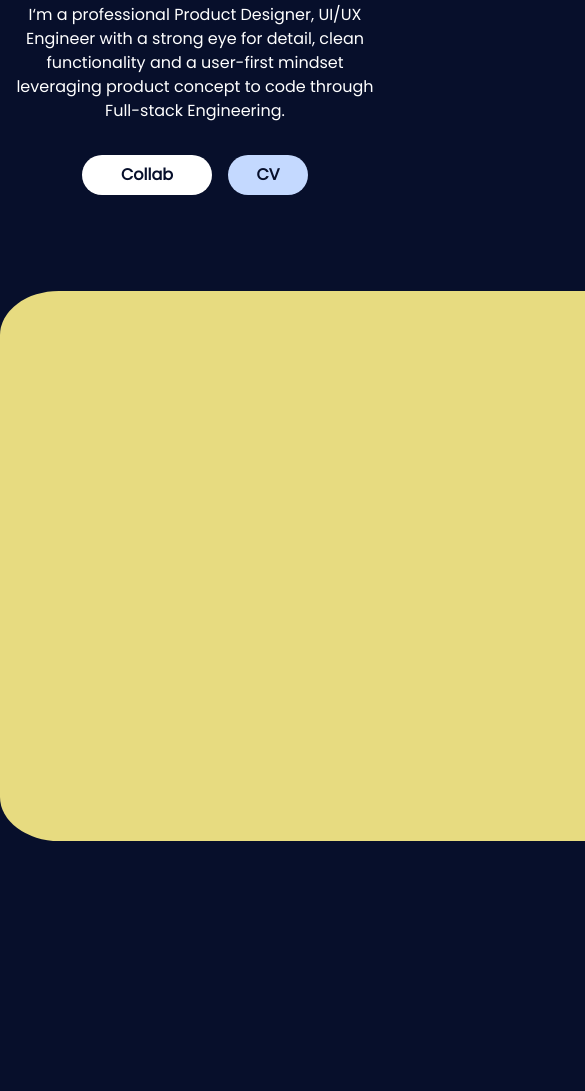
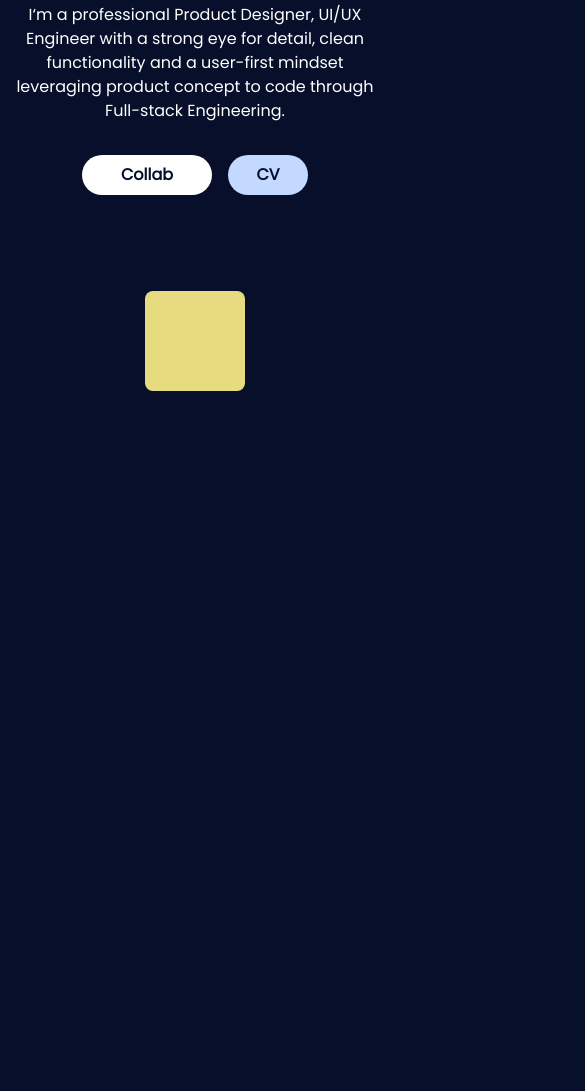
Before and after one commit to Yenuli-Minsadi/Portfolio1, a plain HTML site: page index.html in a window 390 px wide. Shown: the part 1141-2232 px from the top of the page, 585 px wide, since content can reach past the window. Drawn offline with Linux system fonts and the light colour scheme; a web font is replaced by a local one.

Commit message:
update styles

```diff
--- a/style.css
+++ b/style.css
@@ -458,4 +458,9 @@ section {
     .cv {
         width: 80px;
     }
+
+    #abt-me {
+        width: 100px;
+        height: 100px;
+    }
 }
```
